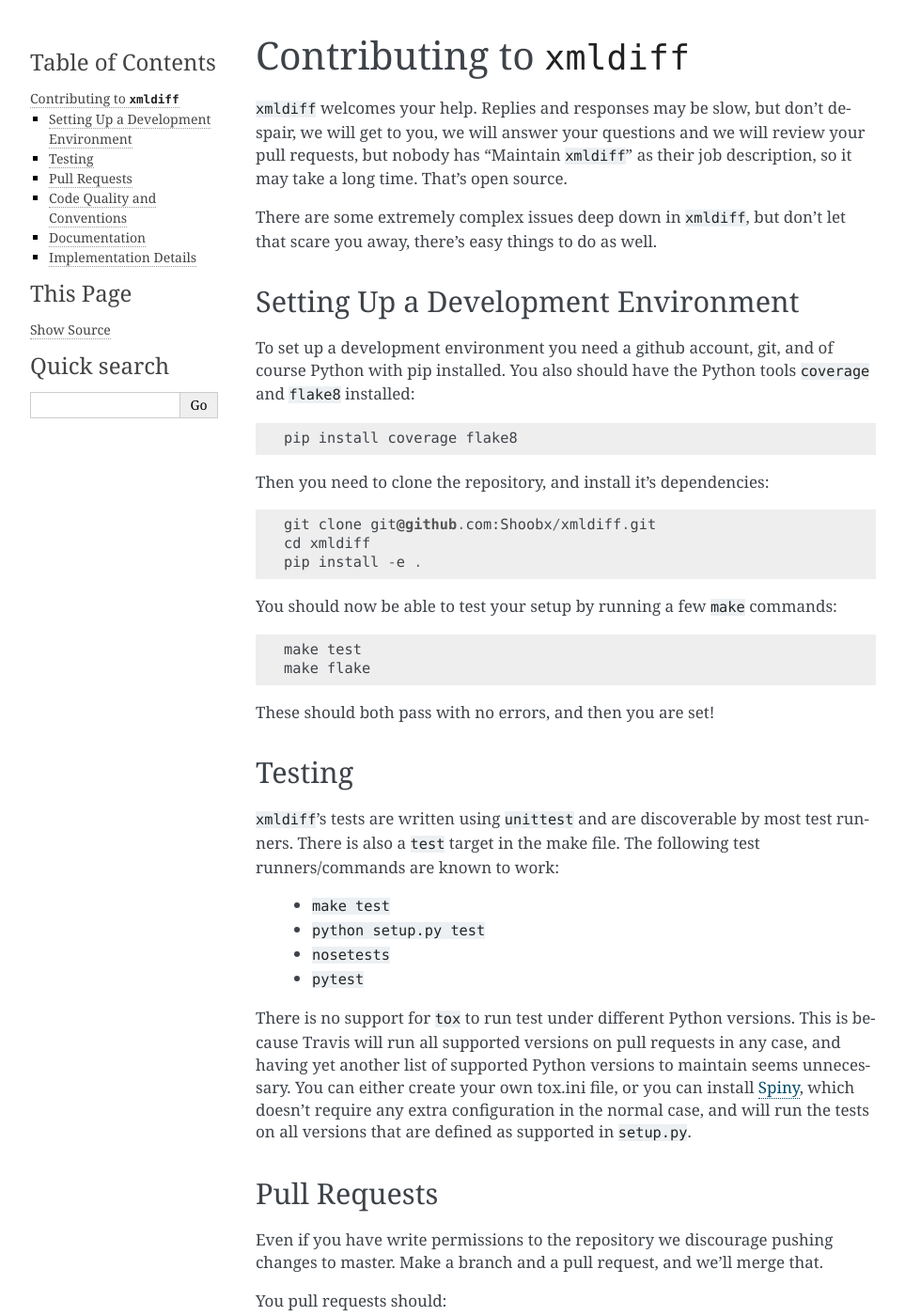
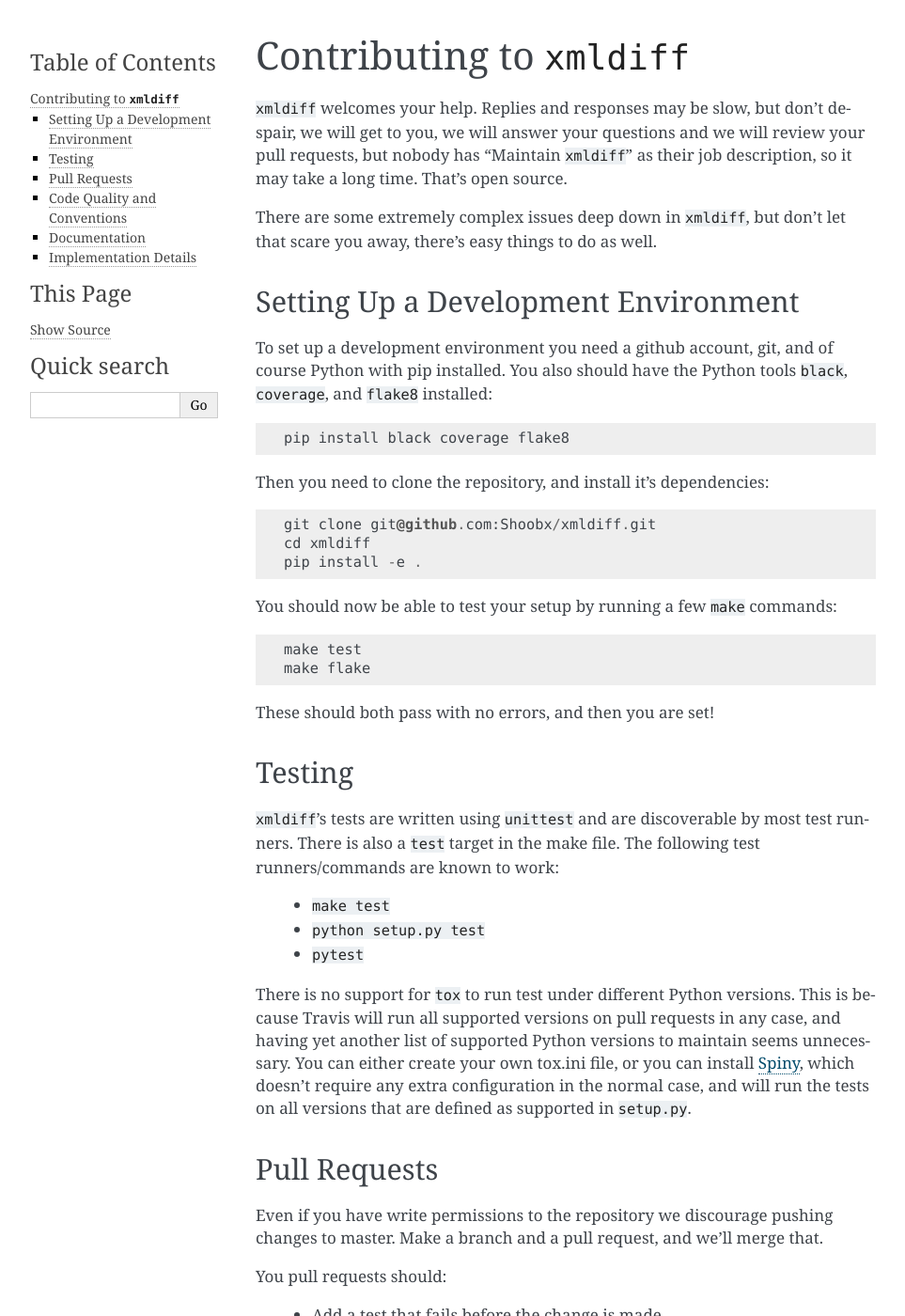
Before and after one commit to Shoobx/xmldiff, a Sphinx documentation site: the page built from docs/source/contributing.rst, in a window 1280 px wide and 1400 px high. Shown: the whole window at 94% size, without its empty margins (148-1111 px from the left). Built offline with Sphinx 7.4.7, drawn with Linux system fonts in a browser that asks for light colours.

Commit message:
more flake8 fixups

```diff
--- a/docs/source/contributing.rst
+++ b/docs/source/contributing.rst
@@ -15,9 +15,9 @@
 
 To set up a development environment you need a github account, git, and
 of course Python with pip installed. You also should have the Python tools
-``coverage`` and ``flake8`` installed::
+``black``, ``coverage``, and ``flake8`` installed::
 
-  pip install coverage flake8
+  pip install black coverage flake8
 
 Then you need to clone the repository, and install it's dependencies::
 
@@ -43,8 +43,6 @@
   * ``make test``
 
   * ``python setup.py test``
-
-  * ``nosetests``
 
   * ``pytest``
 
```
Also changed, not shown: .travis.yml, 2 other files.
